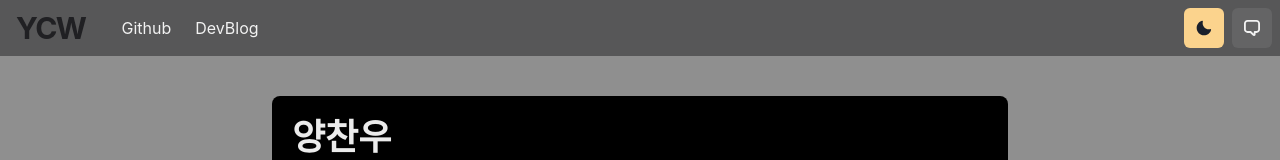
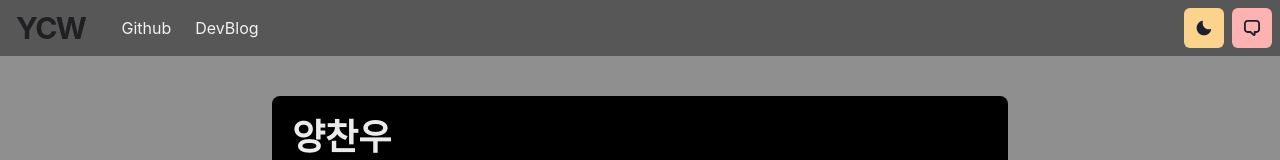
Before and after one commit to Oizys18/my_portfoilo, a Next.js app: page / in a window 1280 px wide. Shown: the top 160 px of the page. Built offline with nearby package versions, Linux system fonts and the light colour scheme.

Commit message:
Del cache, Mv file name

```diff
--- a/components/layouts/main.js
+++ b/components/layouts/main.js
@@ -1,9 +1,9 @@
 import Head from 'next/head'
-import Navbar from '../navbar'
-import Drawer from '../drawer'
+import Navbar from '../Navbar'
+import Drawer from '../Drawer'
 import { Box, Container, useDisclosure } from '@chakra-ui/react'
 import dynamic from 'next/dynamic'
-const DynamicTerminal = dynamic(() => import('../../lib/terminal'), {
+const DynamicTerminal = dynamic(() => import('../../lib/Terminal'), {
   ssr: false
 })
 const Main = ({ children, router }) => {
--- a/components/terminal-button.js
+++ b/components/terminal-button.js
@@ -5,7 +5,8 @@ const OpenTerminalButton = ({ onClick }) => {
   return (
     <IconButton
       onClick={onClick}
-      aria-label="Open Terminal"
+      aria-label="Toggle Terminal"
+      colorScheme="red"
       icon={<ChatIcon />}
     />
   )
```
Also changed, not shown: 2 other files (tests, documents, lock files or other folders).
